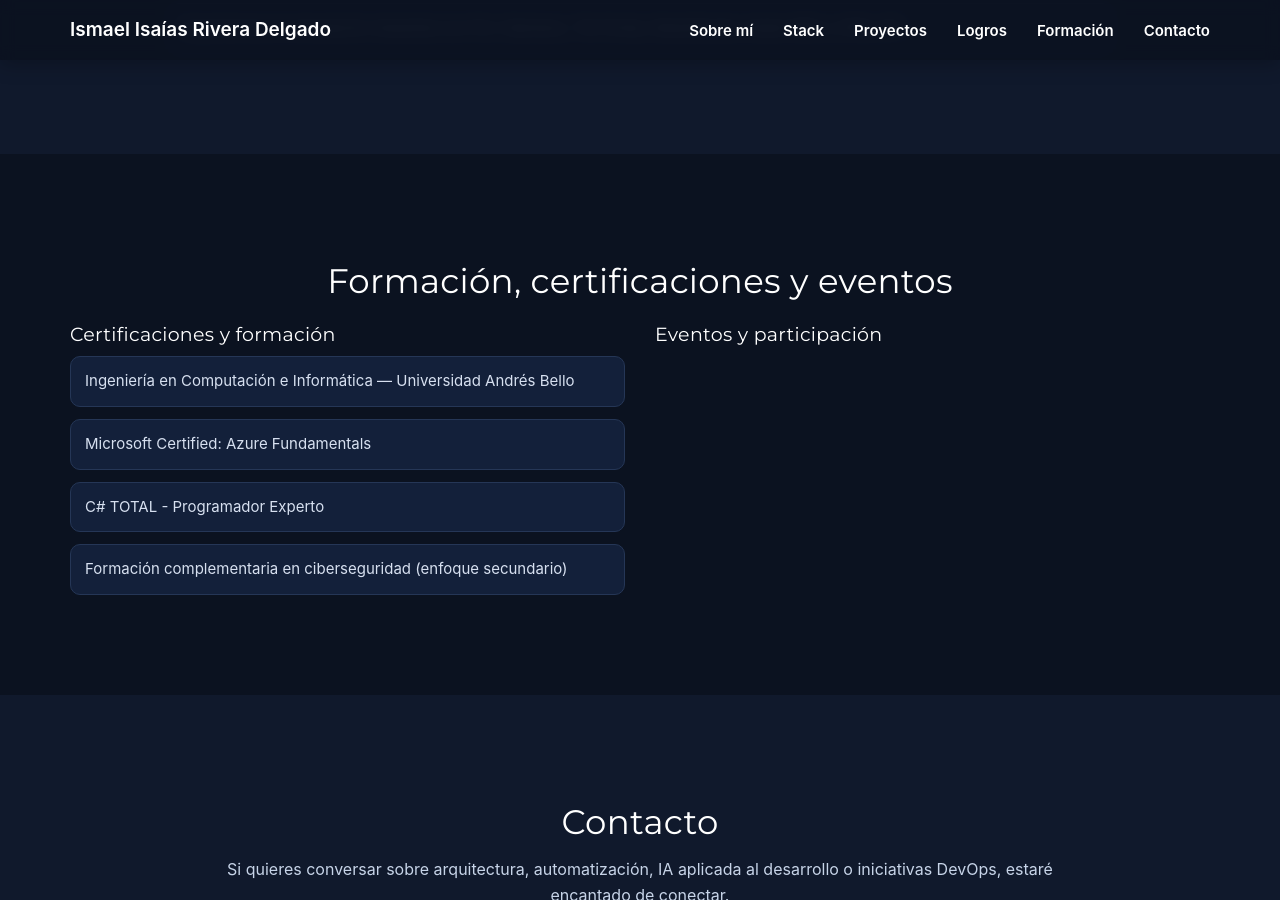
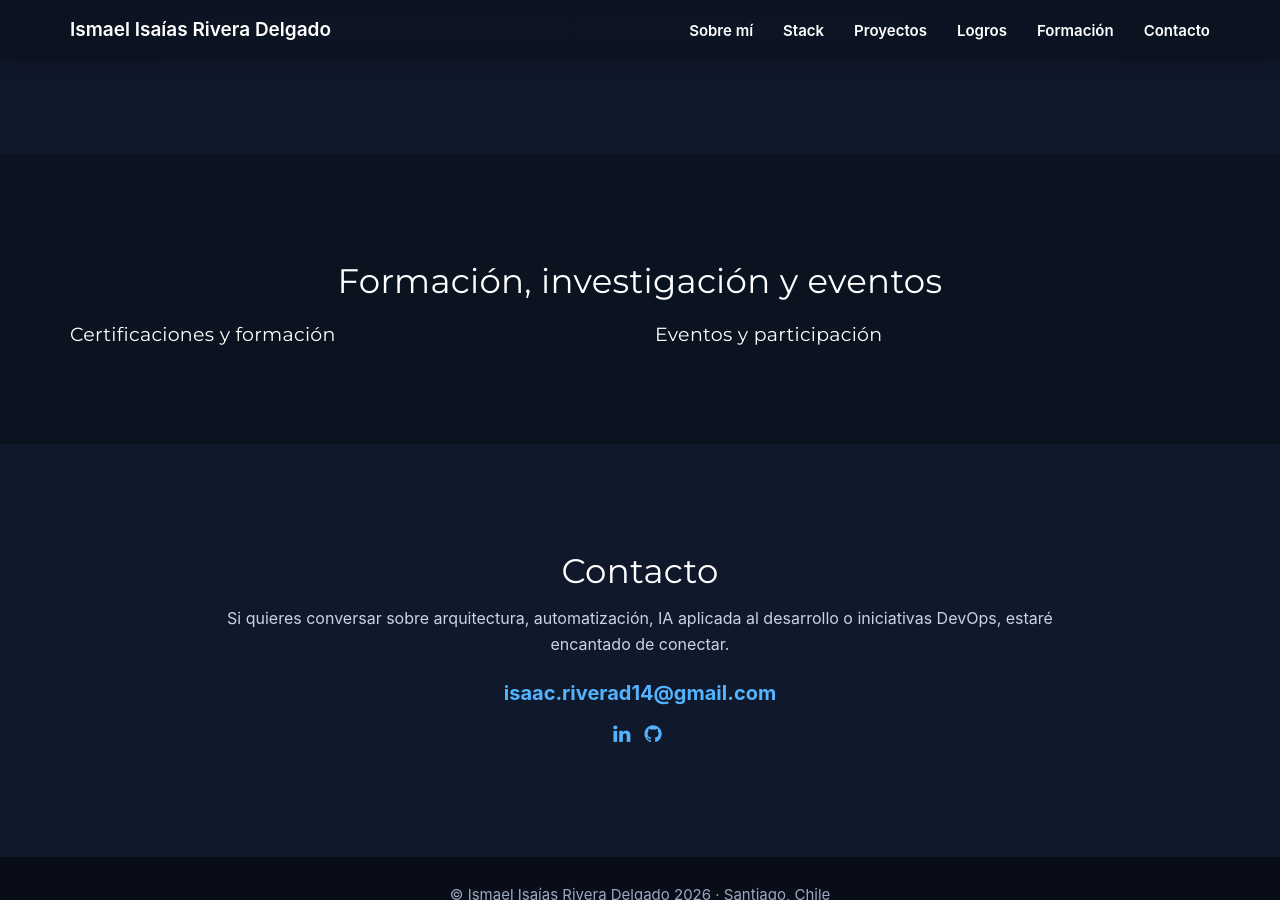
Before and after one commit to Ismaelrd21/ismaelrd21.github.io, a Jekyll site: the page built from index.html, in a window 1280 px wide and 900 px high, scrolled down 4716 px. Built offline with Jekyll 4.4.1, drawn with Linux system fonts in a browser that asks for light colours; nearby versions of some CDN libraries; library files that are not in the unit come from our copies.

Commit message:
Update home.yml

```diff
--- a/_data/home.yml
+++ b/_data/home.yml
@@ -94,12 +94,14 @@ achievements:
     - "Experiencia en simulación industrial con PLC Siemens, TIA Portal, RobotStudio, Node-RED y OPAL-RT."
 
 formation:
-  heading: "Formación, certificaciones y eventos"
-  certifications:
-    - "Ingeniería en Computación e Informática — Universidad Andrés Bello"
-    - "Microsoft Certified: Azure Fundamentals"
-    - "C# TOTAL - Programador Experto"
-    - "Formación complementaria en ciberseguridad (enfoque secundario)"
+  heading: "Formación, investigación y eventos"
+
+expertise:
+    - "Ingeniería en Automatización y Robótica - Universidad Andrés Bello"
+    - "Ayudante de investigación - Centro de Transformación Energética (CTE)"
+    - "Investigación aplicada en Smart Grids, IEC 61850 y OPAL-RT"
+    - "Desarrollo de inteligencia artificial aplicada en MATLAB y Python"
+    - "Experiencia en automatización industrial con PLC Siemens y TIA Portal"
 events:
     - "IEEE IAS Workshop on Power Electronics and Renewable Energies - Universidad Andrés Bello (2025)"
     - "Seminario IV: Challenges and Future Trends in Power Electronics & Smart Grids"
```
